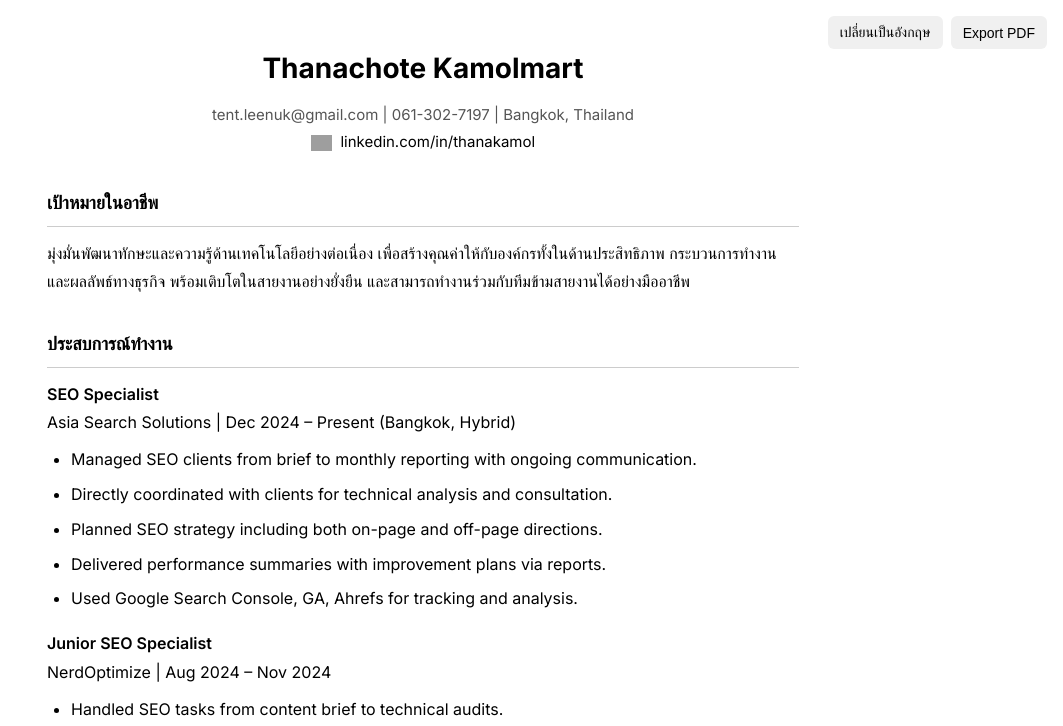
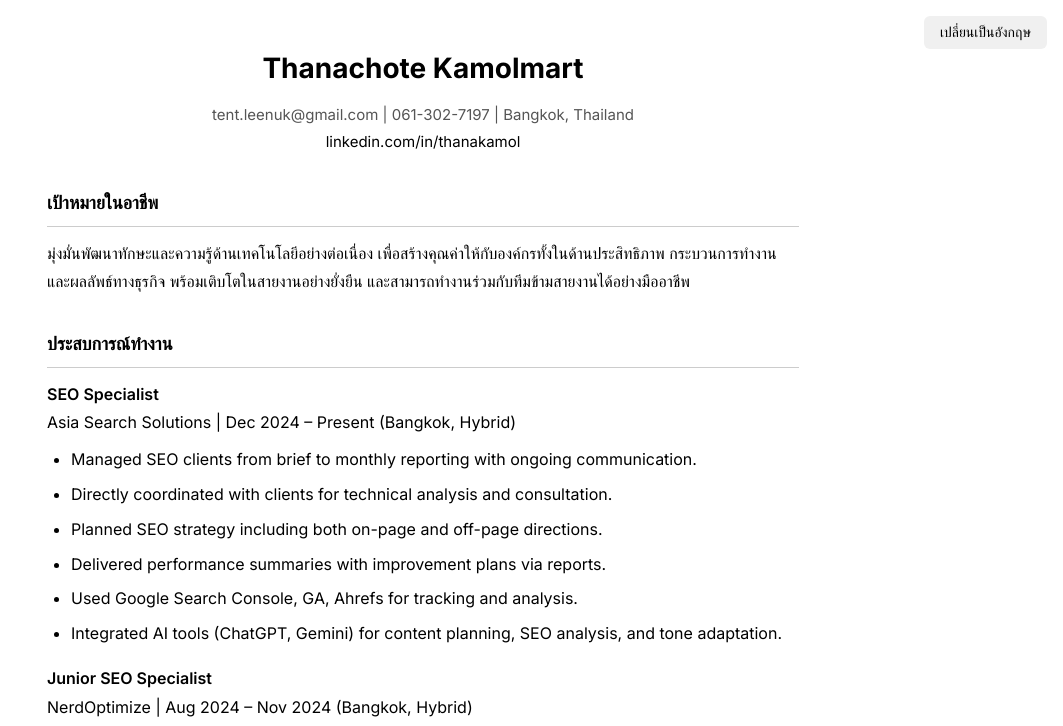
Before and after one commit to thanachote09/thanachote_resume_th, a plain HTML site: page index.html in a window 1280 px wide. Both pictures are taken after a click on the button "Switch to Thai". Shown: the top 726 px of the page, without its empty margins (217-1280 px from the left). Drawn offline with Linux system fonts and the light colour scheme; grey boxes are pictures that could not be loaded.

Commit message:
Update index.html

```diff
--- a/index.html
+++ b/index.html
@@ -6,7 +6,6 @@
   <meta name="viewport" content="width=device-width, initial-scale=1.0" />
   <title>Thanachote Kamolmart - Resume</title>
   <link href="https://fonts.googleapis.com/css2?family=Inter:wght@400;600;700&display=swap" rel="stylesheet">
-  <script src="https://cdnjs.cloudflare.com/ajax/libs/html2pdf.js/0.9.2/html2pdf.bundle.min.js"></script>
   <style>
     * {
       box-sizing: border-box;
@@ -76,46 +75,29 @@
       text-decoration: none;
     }
 
-    .action-buttons {
+    .language-toggle {
       position: fixed;
       top: 16px;
       right: 16px;
-      display: flex;
-      gap: 8px;
-    }
-
-    .action-buttons button {
       background: #f0f0f0;
       border: none;
-      padding: 8px 12px;
+      padding: 8px 16px;
       border-radius: 6px;
       font-size: 14px;
       cursor: pointer;
-    }
-
-    .linkedin-icon {
-      height: 16px;
-      vertical-align: middle;
-      margin-right: 4px;
     }
   </style>
 </head>
 
 <body>
-  <div class="action-buttons">
-    <button onclick="toggleLanguage()">Switch to Thai</button>
-    <button onclick="exportPDF()">Export PDF</button>
-  </div>
+  <button class="language-toggle" onclick="toggleLanguage()">Switch to Thai</button>
 
   <div id="resume-content">
     <div class="header">
       <h1>Thanachote Kamolmart</h1>
       <div class="link">
         tent.leenuk@gmail.com | 061-302-7197 | Bangkok, Thailand <br />
-        <a href="https://www.linkedin.com/in/thanakamol/" target="_blank">
-          <img src="https://cdn.jsdelivr.net/gh/simple-icons/simple-icons/icons/linkedin.svg" alt="LinkedIn" class="linkedin-icon">
-          linkedin.com/in/thanakamol
-        </a>
+        <a href="https://www.linkedin.com/in/thanakamol/" target="_blank">linkedin.com/in/thanakamol</a>
       </div>
     </div>
 
@@ -147,11 +129,12 @@
         <li>Planned SEO strategy including both on-page and off-page directions.</li>
         <li>Delivered performance summaries with improvement plans via reports.</li>
         <li>Used Google Search Console, GA, Ahrefs for tracking and analysis.</li>
+        <li>Integrated AI tools (ChatGPT, Gemini) for content planning, SEO analysis, and tone adaptation.</li>
       </ul>
 
       <div class="job-info">
         <div class="job-title">Junior SEO Specialist</div>
-        NerdOptimize | Aug 2024 – Nov 2024
+        NerdOptimize | Aug 2024 – Nov 2024 (Bangkok, Hybrid)
       </div>
       <ul class="list">
         <li>Handled SEO tasks from content brief to technical audits.</li>
@@ -173,10 +156,14 @@
       <div class="section-title" data-lang="en">Skills</div>
       <div class="section-title" data-lang="th" style="display:none">ทักษะ</div>
       <ul class="list">
-        <li>SEO: On-page, Keyword Research, Technical SEO, Basic Audit</li>
-        <li>Tools: Ahrefs, GSC, GA, ClickUp, Airtable, Trello, Asana</li>
-        <li>Web: WordPress, HTML, CSS, PHP</li>
-        <li>Language: Thai (Native), English (Intermediate)</li>
+        <li data-lang="en">SEO: On-page, Keyword Research, Technical SEO, Basic Audit</li>
+        <li data-lang="th" style="display:none">ทักษะ SEO: On-page, Keyword Research, Technical SEO, Audit พื้นฐาน</li>
+        <li data-lang="en">Tools: Ahrefs, GSC, GA, ClickUp, Airtable, Trello, Asana</li>
+        <li data-lang="th" style="display:none">เครื่องมือที่ถนัด: Ahrefs, GSC, GA, ClickUp, Airtable, Trello, Asana</li>
+        <li data-lang="en">Web: WordPress, HTML, CSS, PHP</li>
+        <li data-lang="th" style="display:none">พื้นฐานเว็บไซต์: WordPress, HTML, CSS, PHP</li>
+        <li data-lang="en">Language: Thai (Native), English (Intermediate)</li>
+        <li data-lang="th" style="display:none">ภาษา: ไทย (เจ้าของภาษา), อังกฤษ (ระดับกลาง)</li>
       </ul>
     </div>
 
@@ -206,25 +193,12 @@
 
   <script>
     function toggleLanguage() {
-      const sections = document.querySelectorAll('[data-lang]');
       const currentLang = document.querySelector('[data-lang]:not([style*="display: none"])')?.getAttribute('data-lang');
       const nextLang = currentLang === 'en' ? 'th' : 'en';
       document.querySelectorAll('[data-lang]').forEach(el => {
         el.style.display = el.getAttribute('data-lang') === nextLang ? '' : 'none';
       });
-      document.querySelector('.action-buttons button').textContent = nextLang === 'en' ? 'Switch to Thai' : 'เปลี่ยนเป็นอังกฤษ';
-    }
-
-    function exportPDF() {
-      const element = document.getElementById('resume-content');
-      const opt = {
-        margin:       0,
-        filename:     'Thanachote_Kamolmart_Resume.pdf',
-        image:        { type: 'jpeg', quality: 0.98 },
-        html2canvas:  { scale: 2 },
-        jsPDF:        { unit: 'mm', format: 'a4', orientation: 'portrait' }
-      };
-      html2pdf().set(opt).from(element).save();
+      document.querySelector('.language-toggle').textContent = nextLang === 'en' ? 'Switch to Thai' : 'เปลี่ยนเป็นอังกฤษ';
     }
   </script>
 </body>
```
